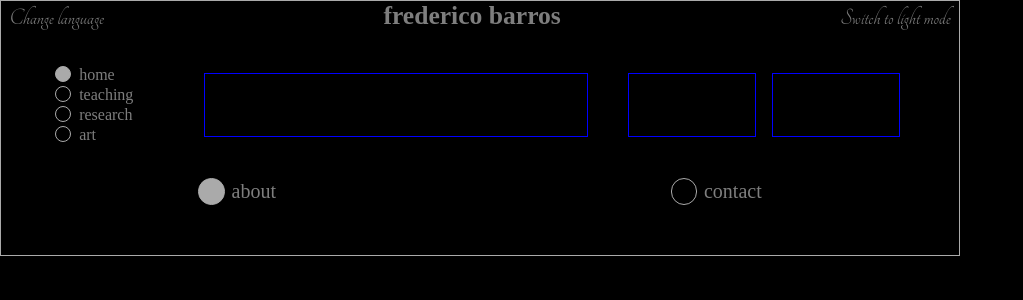
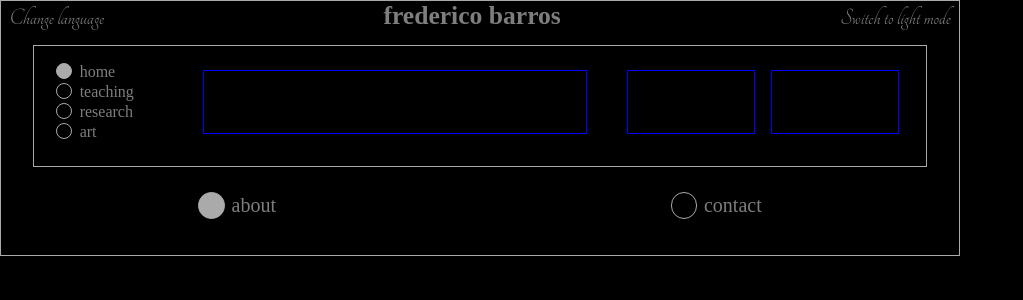
Before and after one commit to fredmbarros/siteNewVersion, a React (Vite) app: page / in a window 1280 px wide. Shown: the top 300 px of the page, without its empty margins (0-1023 px from the left). Built offline with nearby package versions, Linux system fonts and the light colour scheme; a web font is replaced by a local one.

Commit message:
Minor styling tweaks to make it look a bit like a receiver

```diff
--- a/src/App.jsx
+++ b/src/App.jsx
@@ -23,7 +23,7 @@ const App = () => {
     <div>
       <div className="receiver">
         <CabinetFrame />
-        <div className="cabinet-main">
+        <div className="receiver-main">
           <PageSelector
             selectedPage={selectedPage}
             setSelectedPage={setSelectedPage}
--- a/src/style.css
+++ b/src/style.css
@@ -44,13 +44,18 @@ button {
 .cab-upper-frame-script {
   font-family: "Tangerine";
   font-size: 24px;
+  /* font-family: "Crushed"; */
+  /* font-size: 18px; */
   margin: 0.1em;
 }
-.cabinet-main {
+
+.receiver-main {
   display: flex;
-  margin: 2em;
   align-items: center;
   justify-content: space-around;
+  margin: 0.75em 2em 1.5em 2em;
+  padding: 1em 0 1.5em 0;
+  border: solid 1px #aaa;
 }
 
 .receiver-displays {
@@ -113,7 +118,6 @@ button {
 
 .sub-page-selector-container {
   display: flex;
-  /* width: 50em; */
   justify-content: space-around;
 }
 
```
